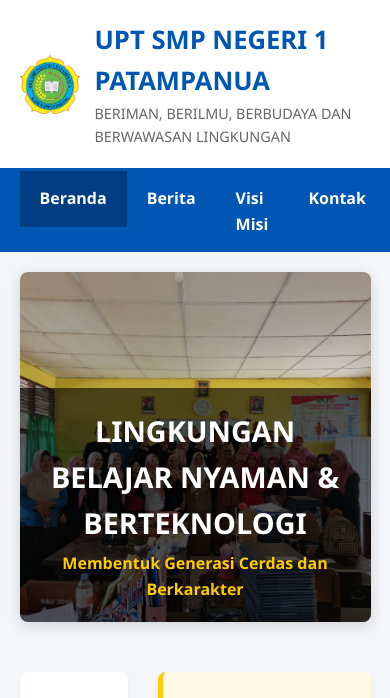
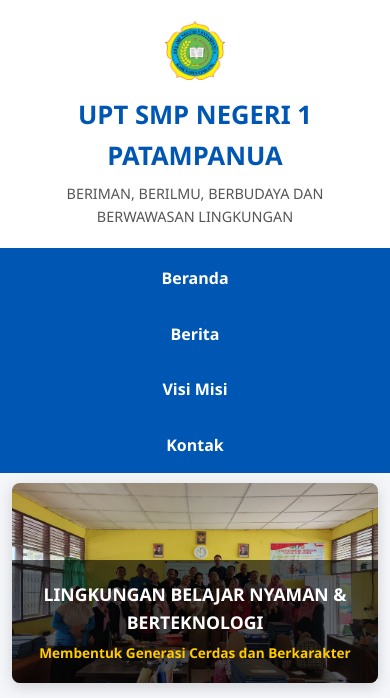
Before and after one commit to smpn1patampanua/smpn1patampanua, a Flask app: page / in a window 390 px wide. Shown: the top 698 px of the page. Run offline with Flask 3, Linux system fonts and the light colour scheme; data comes from the database, SQL or seed files in the repository.

Commit message:
Add files via upload

```diff
--- a/templates/index.html
+++ b/templates/index.html
@@ -6,27 +6,83 @@
     <title>Sistem Informasi {{ sekolah }}</title>
     <link rel="stylesheet" href="{{ url_for('static', filename='style.css') }}">
     <link rel="stylesheet" href="https://cdnjs.cloudflare.com/ajax/libs/font-awesome/6.4.2/css/all.min.css">
+
+    <style>
+        @media (max-width: 768px) {
+            .logo-area {
+                flex-direction: column;
+                text-align: center;
+                gap: 10px;
+            }
+            .main-nav ul {
+                flex-direction: column;
+                padding: 0;
+            }
+            .main-nav ul li {
+                width: 100%;
+                text-align: center;
+            }
+            .hero-slider {
+                height: 200px !important;
+                margin: 10px 3% !important;
+            }
+            .slide-text h2 {
+                font-size: 1.1rem !important;
+            }
+            .slide-text p {
+                font-size: 0.85rem !important;
+            }
+            .content-container {
+                flex-direction: column !important;
+                padding: 15px 3% !important;
+                gap: 20px !important;
+            }
+            .sidebar {
+                max-width: 100% !important;
+                order: 2; /* Pengumuman turun ke bawah setelah berita */
+            }
+            main {
+                order: 1;
+            }
+            .kepsek-container {
+                flex-direction: column !important;
+                text-align: center;
+            }
+            .kepsek-foto-block {
+                width: 100% !important;
+                margin-bottom: 15px;
+            }
+            .news-item {
+                flex-direction: column !important;
+                gap: 15px !important;
+            }
+            .news-image img {
+                width: 100% !important;
+                height: auto !important;
+            }
+        }
+    </style>
 </head>
 <body>
 
-    <header class="main-header">
-        <div class="logo-area">
-            <img src="{{ url_for('static', filename='logo.png') }}" alt="Logo Sekolah" style="height: 60px; width: auto; object-fit: contain;">
-            <div>
-                <h1>{{ sekolah }}</h1>
-                <p>{{ slogan }}</p>
-            </div>
+    <header class="main-header" style="background-color: white; color: #0056b3; padding: 20px 5%; display: flex; align-items: center; justify-content: space-between;">
+    <div class="logo-area" style="display: flex; align-items: center; gap: 15px;">
+        <img src="{{ url_for('static', filename='logo.png') }}" alt="Logo" style="height: 60px; width: auto; object-fit: contain;">
+        <div>
+            <h1 style="margin: 0; font-size: 1.6rem; font-weight: bold; color: #0056b3;">{{ sekolah }}</h1>
+            <p style="margin: 5px 0 0 0; font-size: 0.9rem; color: #555;">{{ slogan }}</p>
         </div>
+    </div>
     </header>
 
     <nav class="main-nav">
-        <ul>
-            <li><a href="#" class="active">Beranda</a></li>
-            <li><a href="/berita">Berita</a></li>
-            <li><a href="/visi-misi">Visi Misi</a></li>
-            <li><a href="#">Kontak</a></li>
-        </ul>
-    </nav>
+    <ul style="display: flex; list-style: none; margin: 0; background-color: #0056b3; padding: 0 5%;">
+        <li><a href="/" style="display: block; padding: 15px 20px; color: white; text-decoration: none;">Beranda</a></li>
+        <li><a href="/berita" style="display: block; padding: 15px 20px; color: white; text-decoration: none;">Berita</a></li>
+        <li><a href="/visi_misi" style="display: block; padding: 15px 20px; color: white; text-decoration: none;">Visi Misi</a></li>
+        <li><a href="#" style="display: block; padding: 15px 20px; color: white; text-decoration: none;">Kontak</a></li>
+    </ul>
+</nav>
 
     <section class="hero-slider" style="margin: 20px 5%; position: relative; overflow: hidden; border-radius: 8px; box-shadow: 0 4px 15px rgba(0,0,0,0.15); height: 350px;">
         <div class="slide active" style="display: block; width: 100%; height: 100%; position: relative;">
@@ -76,13 +132,13 @@
 
     <div class="content-container" style="padding: 30px 5%; max-width: 1200px; margin: 0 auto; display: flex; gap: 30px; align-items: flex-start;">
 
-        <main style="flex: 2; min-width: 0; display: flex; flex-direction: column; gap: 30px;">
+        <main style="flex: 2; min-width: 0; display: flex; flex-direction: column; gap: 30px; width: 100%;">
 
             <div class="card" style="background: white; padding: 30px; border-radius: 8px; box-shadow: 0 4px 6px rgba(0,0,0,0.05);">
-                <div style="display: flex; gap: 20px; align-items: flex-start;">
+                <div class="kepsek-container" style="display: flex; gap: 20px; align-items: flex-start;">
 
-                    <div style="flex-shrink: 0; width: 220px; text-align: center; display: flex; flex-direction: column; align-items: center;">
-                        <img src="{{ url_for('static', filename='kepsek.png') }}" alt="Foto Kepala Sekolah" style="width: 180px; height: 180px; border-radius: 50%; object-fit: cover; display: block; margin: 0 auto;">
+                    <div class="kepsek-foto-block" style="flex-shrink: 0; width: 220px; text-align: center; display: flex; flex-direction: column; align-items: center;">
+                        <img src="{{ url_for('static', filename='kepsek2.png') }}" alt="Foto Kepala Sekolah" style="width: 180px; height: 180px; border-radius: 50%; object-fit: cover; display: block; margin: 0 auto; max-width: 100%;">
                         <p style="margin: 15px 0 0 0; font-weight: bold; color: #333; font-size: 1rem; line-height: 1.4; text-align: center; width: 100%;">
                             Kepala UPT<br>
                             <span style="font-size: 0.85rem; color: #666; font-weight: normal; display: block; margin-top: 4px;">Kepala UPT SMPN 1 </span>
@@ -107,7 +163,7 @@
 
                         {% if item.gambar %}
                             <div class="news-image" style="flex-shrink: 0;">
-                                <img src="{{ url_for('static', filename=item.gambar) }}" alt="{{ item.judul }}" style="width: 180px; height: 120px; object-fit: cover; border-radius: 6px; box-shadow: 0 2px 5px rgba(0,0,0,0.1);">
+                                <img src="{{ url_for('static', filename=item.gambar) }}" alt="{{ item.judul }}" style="width: 180px; height: 120px; object-fit: cover; border-radius: 6px; box-shadow: 0 2px 5px rgba(0,0,0,0.1); max-width: 100%;">
                             </div>
                         {% endif %}
 
@@ -131,9 +187,9 @@
         </main>
 
         <aside class="sidebar" style="flex: 1; max-width: 350px; width: 100%;">
-            <div class="card bg-alert">
-                <h2 style="margin-top: 0;">📢 Pengumuman</h2>
-                <hr>
+            <div class="card bg-alert" style="background: #fff9e6; padding: 25px; border-radius: 8px; box-shadow: 0 4px 6px rgba(0,0,0,0.05); border-left: 5px solid #ffcc00;">
+                <h2 style="margin-top: 0; color: #b38600;">📢 Pengumuman</h2>
+                <hr style="border: 0; border-top: 1px solid #ffe680; margin-bottom: 15px;">
                 <ul style="list-style: none; padding-left: 0; margin-bottom: 0;">
                     {% for item in pengumuman %}
                         <li style="margin-bottom: 15px; border-bottom: 1px dashed #e6b800; padding-bottom: 10px;">
@@ -150,7 +206,8 @@
         </aside>
 
     </div>
-    <footer class="main-footer">
+
+    <footer class="main-footer" style="background: #222; padding: 20px 0; margin-top: 4px;">
         <div class="footer-content" style="display: flex; flex-direction: column; align-items: center; gap: 15px;">
             <div class="social-links" style="display: flex; gap: 20px; font-size: 1.8rem;">
                 <a href="#" target="_blank" style="color: #3b5998;" title="Facebook Sekolah">
@@ -163,9 +220,9 @@
                     <i class="fab fa-tiktok"></i>
                 </a>
             </div>
-            <p style="margin: 0; color: #aaa;">&copy; {{ tahun }} {{ sekolah }}. Semua Hak Dilindungi.</p>
+            <p style="margin: 0; color: #aaa; font-size: 0.9rem;">&copy; {{ tahun }} {{ sekolah }}. Semua Hak Dilindungi.</p>
         </div>
-    </footer >
+    </footer>
 
 </body>
 </html>
```
Also changed, not shown: templates/detail.html (+5 -5 lines), templates/semua_berita.html (+5 -7 lines), templates/visi_misi.html (+24 -18 lines).
